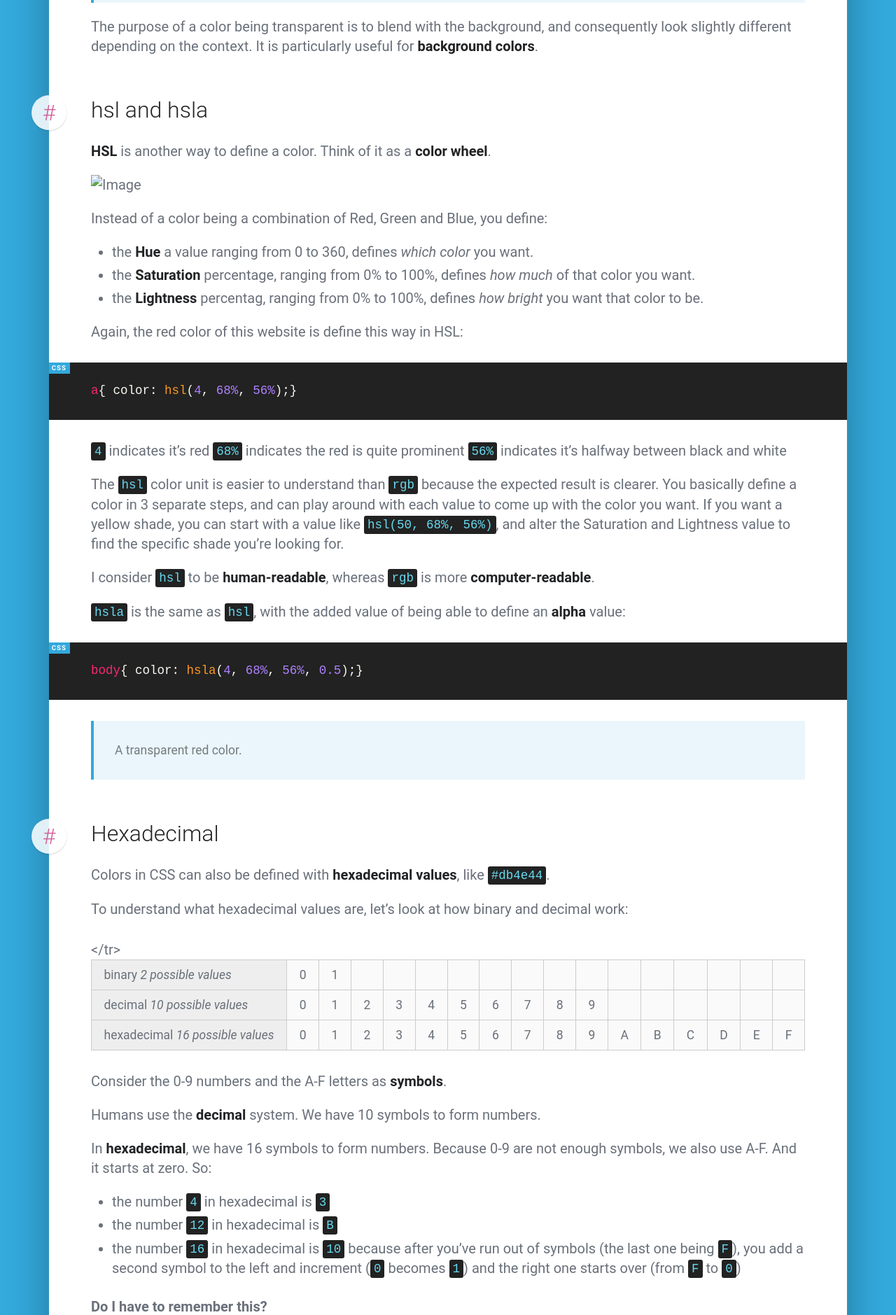
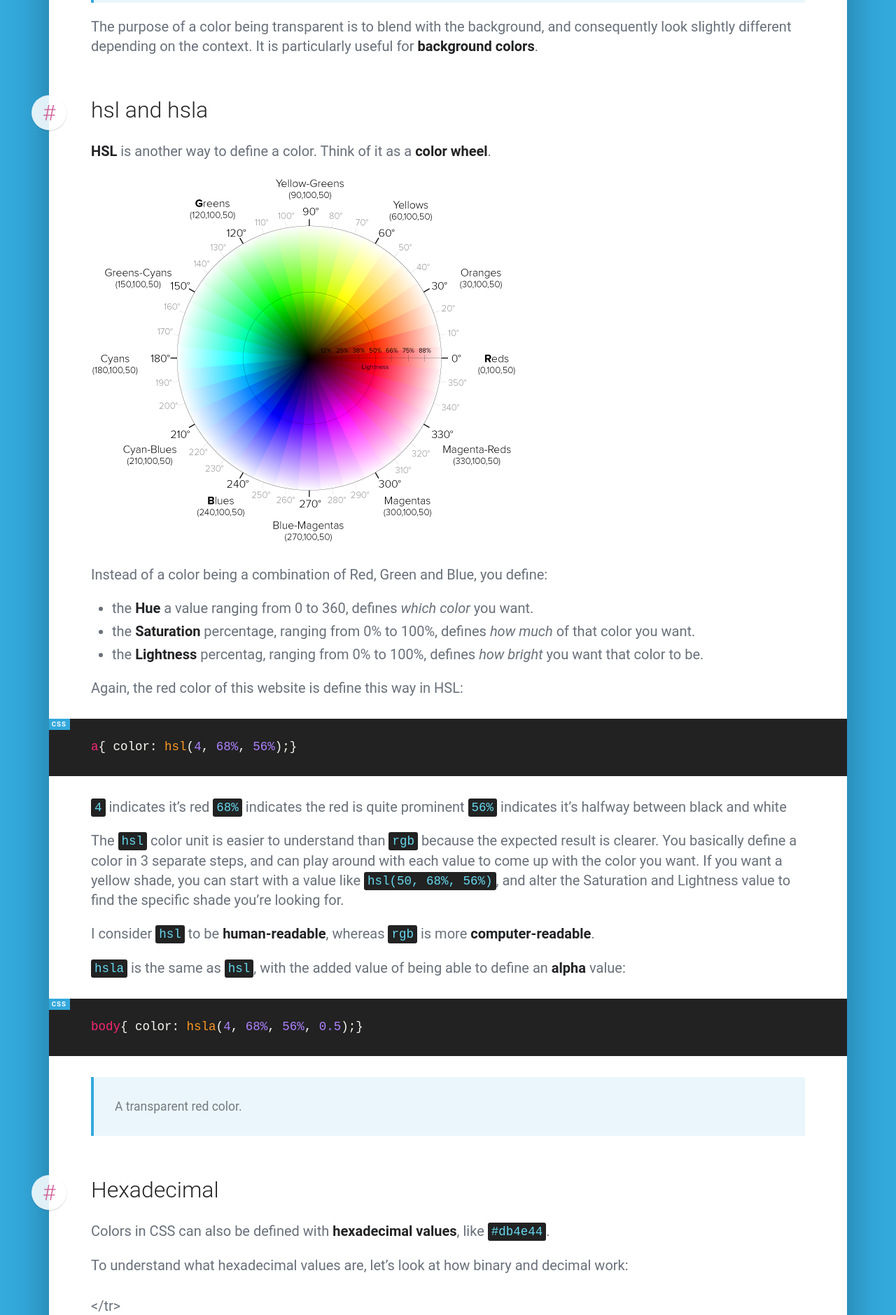
Before and after one commit to jgthms/marksheet, a Jekyll site: the page built from _posts/2015-04-07-css-color-units.md, in a window 1280 px wide. Shown: the part 2451-4330 px from the top of the page at 70% size. Built offline with Jekyll 4.4.1, drawn with Linux system fonts in a browser that asks for light colours; nearby versions of some CDN libraries; comment, search, counter and statistics services are not loaded.

Commit message:
Fixed the HSL color wheel image.
Previously, the image under the [HSL(A) section](http://marksheet.io/css-color-units.html#hsl-and-hsla) did not show up, see [here](https://s32.postimg.org/nopdbvmxx/Screenshot_from_2016_08_04_23_06_37.png). I fixed it by using an [image](http://www.erinsowards.com/articles/2011/01/graphics/hsl-colors.png) I found on the web.

```diff
--- a/_posts/2015-04-07-css-color-units.md
+++ b/_posts/2015-04-07-css-color-units.md
@@ -63,7 +63,7 @@ The purpose of a color being transparent is to blend with the background, and co
 
 **HSL** is another way to define a color. Think of it as a **color wheel**.
 
-![Image](#)
+![HSL Colorwheel](/images/hsl-colors.png)
 
 Instead of a color being a combination of Red, Green and Blue, you define:
 
```
